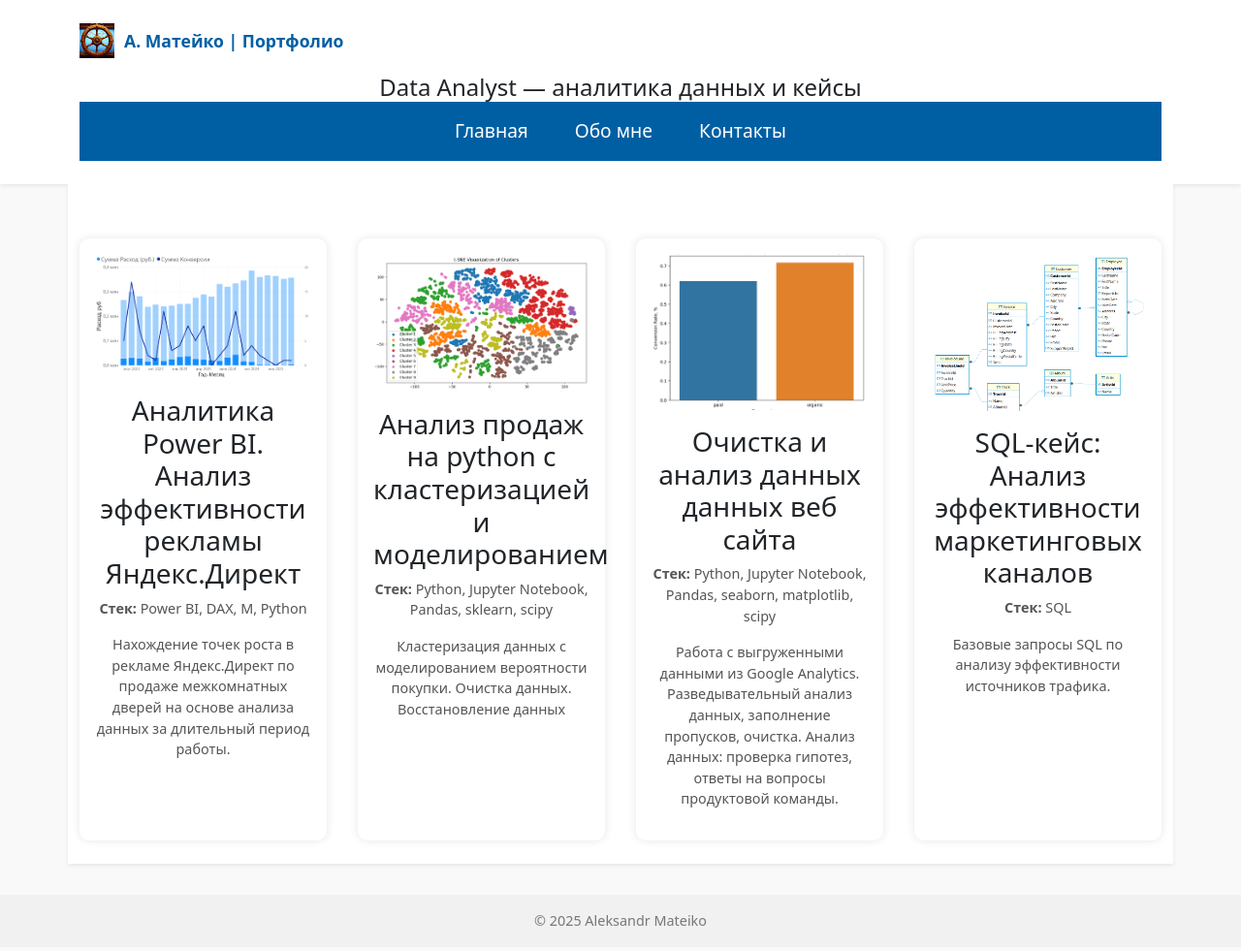
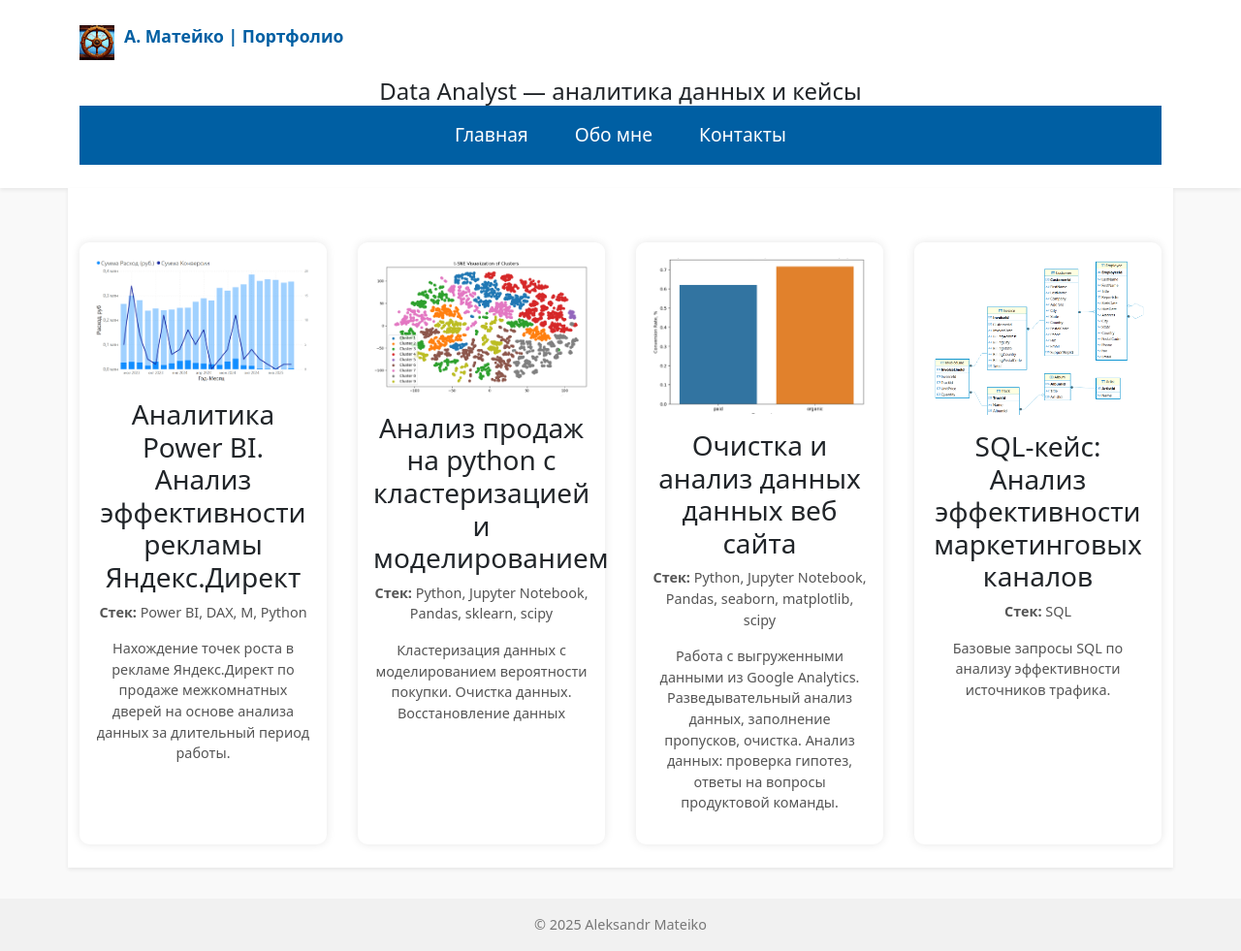
Before and after one commit to matejkoas/matejkoas.github.io, a Jekyll site: the page built from index.md, in a window 1280 px wide. Shown: the whole page at 97% size. Built offline with Jekyll 4.4.1, drawn with Linux system fonts in a browser that asks for light colours.

```diff
--- a/_includes/header.html
+++ b/_includes/header.html
@@ -15,7 +15,7 @@
       <div class="d-flex justify-content-between align-items-center">
         <a href="/portfolio/" class="navbar-brand d-flex align-items-center">
           <img src="{{ site.baseurl }}/assets/images/logotip.jpg" alt="Логотип" style="max-height: 36px; margin-right: 10px;">
-          <span style="font-weight: 600; font-size: 1.1rem; color: #005FA3;">А. Матейко | Портфолио</span>
+          <span style="font-weight: 600; font-size: 1.1rem; color: #005FA3; padding-bottom: 5%;">А. Матейко | Портфолио</span>
         </a>
       </div>
       <div class="text-center mt-3">
```
